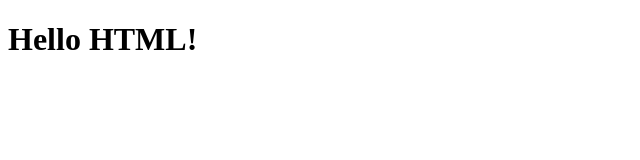
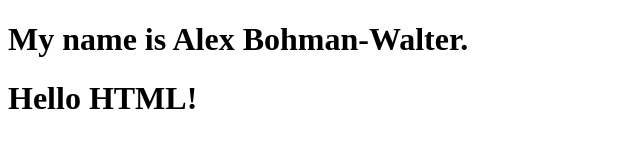
Before and after one commit to abohmanwalter/hello-html, a plain HTML site: page index.html in a window 1280 px wide. Shown: the whole page, without its empty margins (0-640 px from the left). Drawn offline with Linux system fonts and the light colour scheme.

Commit message:
-m "Create a `<h1>` tag and place your name inside the element."

```diff
--- a/index.html
+++ b/index.html
@@ -5,6 +5,7 @@
     <meta name="viewport" content="width=device-width, initial-scale=1.0">
     <title>About Me</title>
 </head>
+    <h1>My name is Alex Bohman-Walter.</h1>
 <body>
     <h1>Hello HTML!</h1>
 </body>
```
